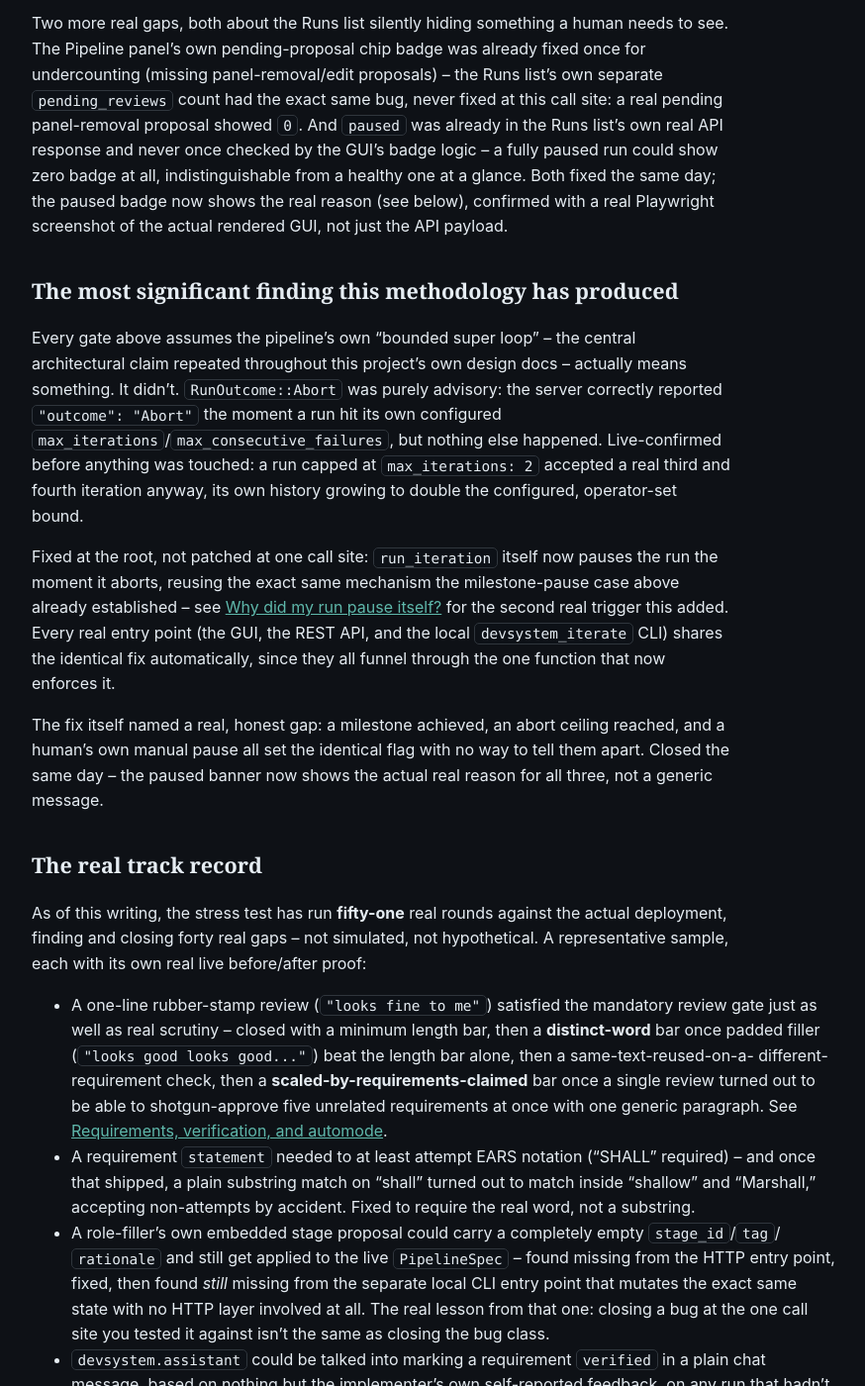
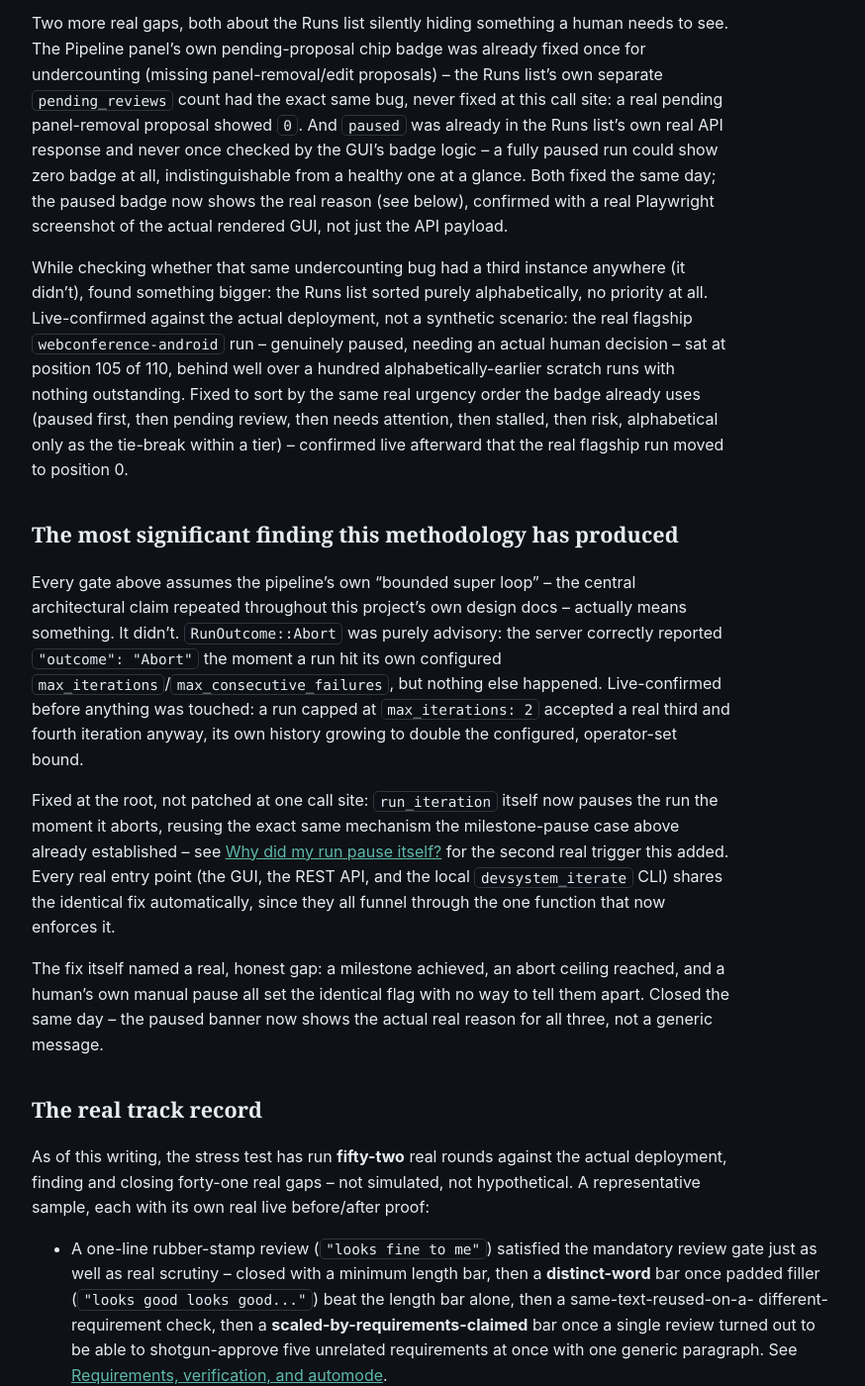
Before and after one commit to scimbe/CADS-devsystem-docs, a Jekyll site: the page built from _explanation/dau-lens-and-stress-testing.md, in a window 1280 px wide and 1400 px high, scrolled down 2321 px. Shown: the whole window at 99% size, without its empty margins (322-1196 px from the left). Built offline with Jekyll 4.4.1, drawn with Linux system fonts in a browser that asks for light colours.

Commit message:
explanation: document run 52 -- the Runs list now sorts by real urgency
The real flagship webconference-android run sat at position 105/110 in a
purely alphabetical list before this fix; now sorts by the same urgency
order the badge already uses. Bumped counts: fifty-one -> fifty-two
rounds, forty -> forty-one gaps closed.

```diff
--- a/_explanation/dau-lens-and-stress-testing.md
+++ b/_explanation/dau-lens-and-stress-testing.md
@@ -98,6 +98,15 @@ badge logic -- a fully paused run could show zero badge at all, indistinguishabl
 one at a glance. Both fixed the same day; the paused badge now shows the real reason (see below),
 confirmed with a real Playwright screenshot of the actual rendered GUI, not just the API payload.
 
+While checking whether that same undercounting bug had a third instance anywhere (it didn't), found
+something bigger: the Runs list sorted purely alphabetically, no priority at all. Live-confirmed
+against the actual deployment, not a synthetic scenario: the real flagship `webconference-android`
+run -- genuinely paused, needing an actual human decision -- sat at position 105 of 110, behind well
+over a hundred alphabetically-earlier scratch runs with nothing outstanding. Fixed to sort by the
+same real urgency order the badge already uses (paused first, then pending review, then needs
+attention, then stalled, then risk, alphabetical only as the tie-break within a tier) -- confirmed
+live afterward that the real flagship run moved to position 0.
+
 ## The most significant finding this methodology has produced
 
 Every gate above assumes the pipeline's own "bounded super loop" -- the central architectural claim
@@ -121,8 +130,8 @@ day -- the paused banner now shows the actual real reason for all three, not a g
 
 ## The real track record
 
-As of this writing, the stress test has run **fifty-one** real rounds against the actual
-deployment, finding and closing forty real gaps -- not simulated, not hypothetical. A
+As of this writing, the stress test has run **fifty-two** real rounds against the actual
+deployment, finding and closing forty-one real gaps -- not simulated, not hypothetical. A
 representative sample, each with its own real live before/after proof:
 
 - A one-line rubber-stamp review (`"looks fine to me"`) satisfied the mandatory review gate just as
```
